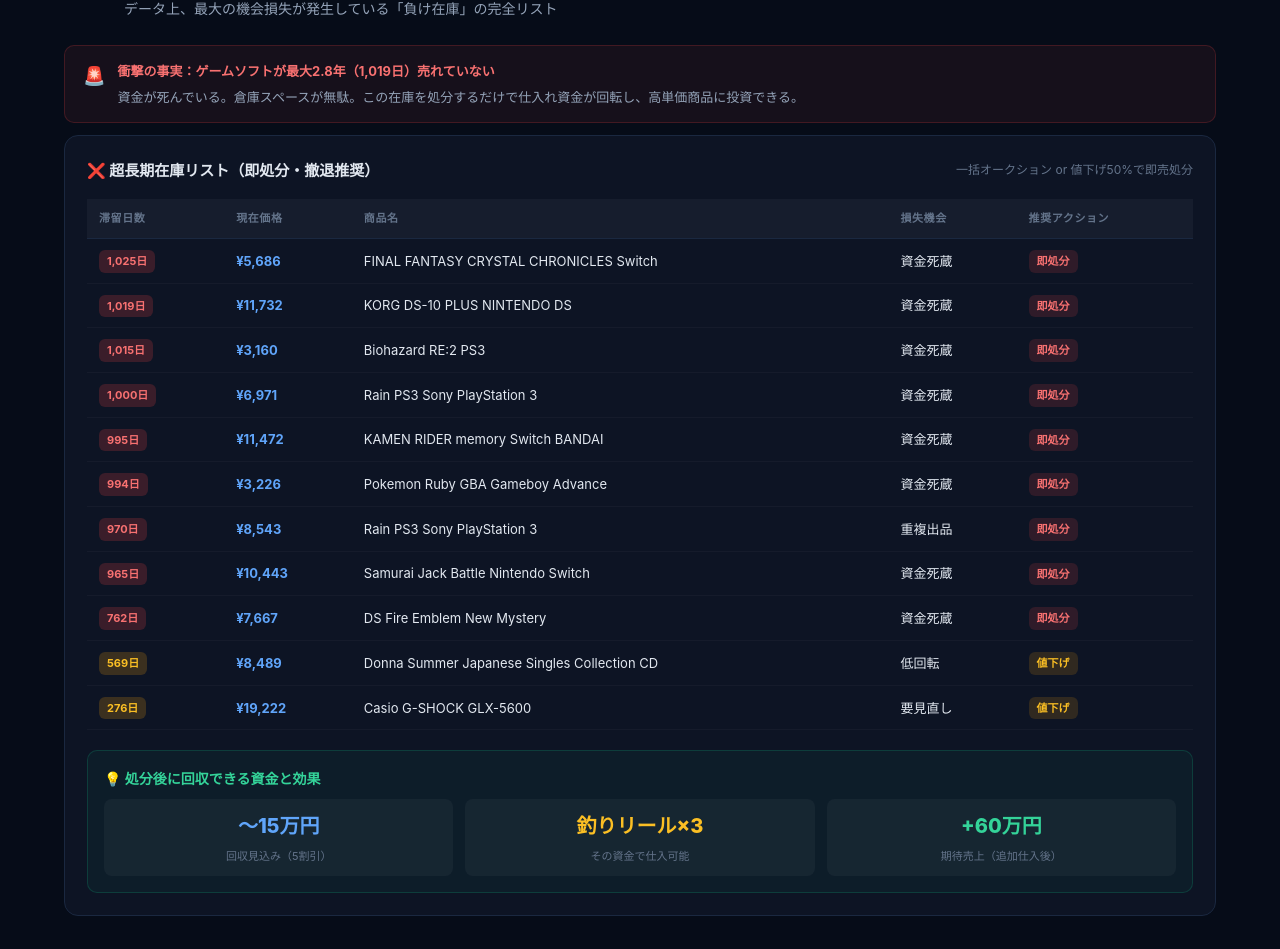
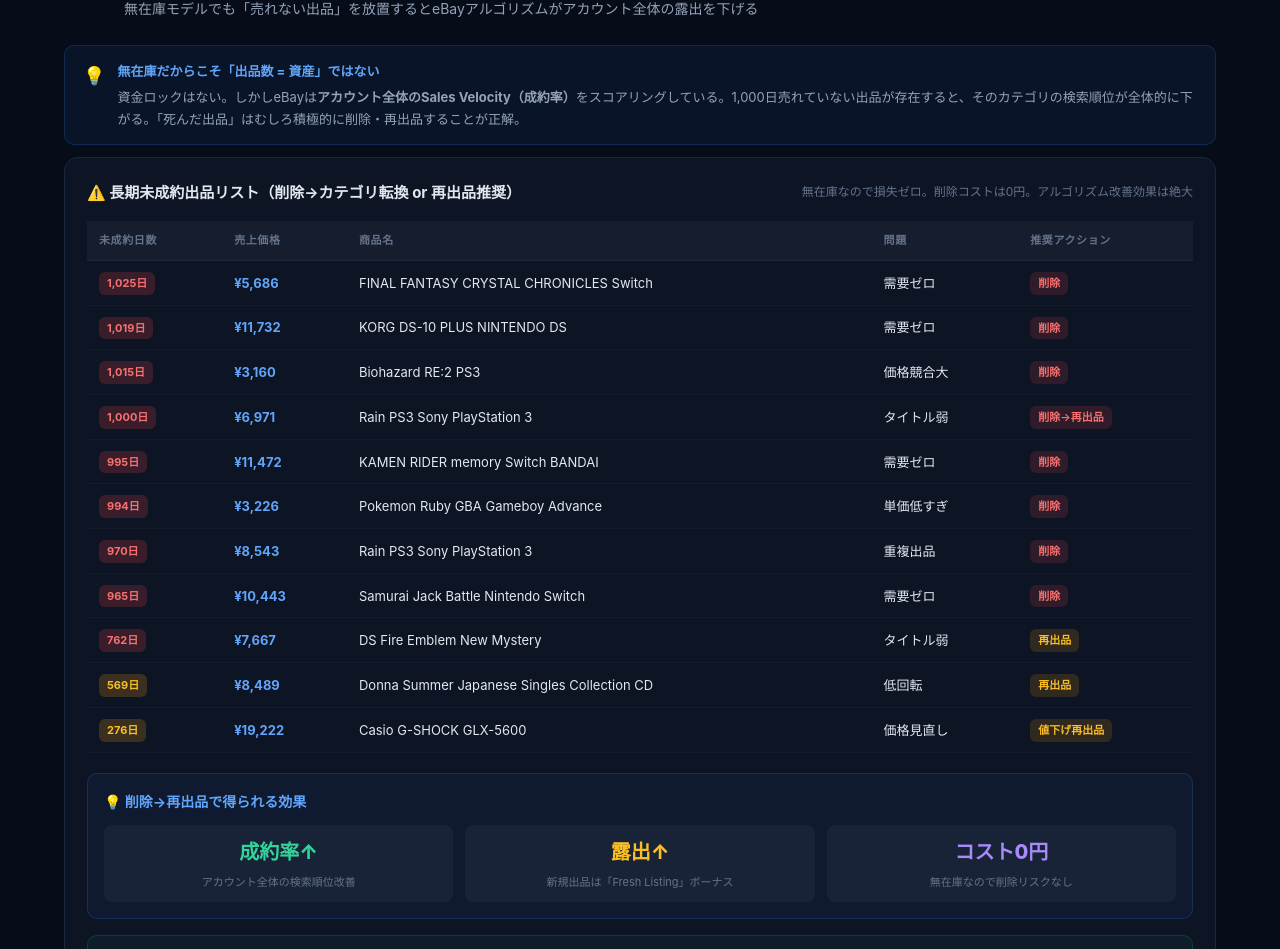
Before and after one commit to MoneyGoose123/ebay-analytics, a plain HTML site: page advice.html in a window 1280 px wide. Shown: the part 590-1539 px from the top of the page. Drawn offline with nearby package versions, Linux system fonts and the light colour scheme.

Commit message:
fix: 無在庫モデルを考慮しSection1を資金ロックからアルゴリズム対策に修正

```diff
--- a/advice.html
+++ b/advice.html
@@ -261,7 +261,7 @@
 <div class="container">
 
 <div class="jump-nav">
-  <a class="jump-btn" href="#sec1">🚨 今すぐ止める</a>
+  <a class="jump-btn" href="#sec1">🗑️ 出品断捨離</a>
   <a class="jump-btn" href="#sec2">📊 SKU分析の誤解</a>
   <a class="jump-btn" href="#sec3">⚡ 即効スイッチ戦略</a>
   <a class="jump-btn" href="#sec4">🏆 競合から盗む</a>
@@ -271,63 +271,73 @@
   <a class="jump-btn" href="#sec8">🎯 90日行動計画</a>
 </div>
 
-<!-- ===== SECTION 1: 今すぐ止める ===== -->
+<!-- ===== SECTION 1: 低コンバージョン出品の断捨離 ===== -->
 <div class="section" id="sec1">
   <div class="section-header">
     <div class="section-num red">1</div>
     <div class="section-title-group">
-      <h2>今すぐ止めるべき出品 <span class="impact high">緊急</span></h2>
-      <p>データ上、最大の機会損失が発生している「負け在庫」の完全リスト</p>
+      <h2>低コンバージョン出品の断捨離 <span class="impact high">緊急</span></h2>
+      <p>無在庫モデルでも「売れない出品」を放置するとeBayアルゴリズムがアカウント全体の露出を下げる</p>
     </div>
   </div>
 
-  <div class="alert danger">
-    <div class="alert-icon">🚨</div>
+  <div class="alert info">
+    <div class="alert-icon">💡</div>
     <div class="alert-body">
-      <div class="alert-title">衝撃の事実：ゲームソフトが最大2.8年（1,019日）売れていない</div>
-      <div class="alert-text">資金が死んでいる。倉庫スペースが無駄。この在庫を処分するだけで仕入れ資金が回転し、高単価商品に投資できる。</div>
+      <div class="alert-title">無在庫だからこそ「出品数 = 資産」ではない</div>
+      <div class="alert-text">資金ロックはない。しかしeBayは<strong>アカウント全体のSales Velocity（成約率）</strong>をスコアリングしている。1,000日売れていない出品が存在すると、そのカテゴリの検索順位が全体的に下がる。「死んだ出品」はむしろ積極的に削除・再出品することが正解。</div>
     </div>
   </div>
 
   <div class="card">
     <div class="card-header">
-      <div class="card-title">❌ 超長期在庫リスト（即処分・撤退推奨）</div>
-      <div class="card-sub">一括オークション or 値下げ50%で即売処分</div>
+      <div class="card-title">⚠️ 長期未成約出品リスト（削除→カテゴリ転換 or 再出品推奨）</div>
+      <div class="card-sub">無在庫なので損失ゼロ。削除コストは0円。アルゴリズム改善効果は絶大</div>
     </div>
     <div style="overflow-x:auto">
     <table class="problem-table">
-      <thead><tr><th>滞留日数</th><th>現在価格</th><th>商品名</th><th>損失機会</th><th>推奨アクション</th></tr></thead>
+      <thead><tr><th>未成約日数</th><th>売上価格</th><th>商品名</th><th>問題</th><th>推奨アクション</th></tr></thead>
       <tbody>
-        <tr><td><span class="days-badge critical">1,025日</span></td><td class="price-cell">¥5,686</td><td>FINAL FANTASY CRYSTAL CHRONICLES Switch</td><td>資金死蔵</td><td><span class="action-tag stop">即処分</span></td></tr>
-        <tr><td><span class="days-badge critical">1,019日</span></td><td class="price-cell">¥11,732</td><td>KORG DS-10 PLUS NINTENDO DS</td><td>資金死蔵</td><td><span class="action-tag stop">即処分</span></td></tr>
-        <tr><td><span class="days-badge critical">1,015日</span></td><td class="price-cell">¥3,160</td><td>Biohazard RE:2 PS3</td><td>資金死蔵</td><td><span class="action-tag stop">即処分</span></td></tr>
-        <tr><td><span class="days-badge critical">1,000日</span></td><td class="price-cell">¥6,971</td><td>Rain PS3 Sony PlayStation 3</td><td>資金死蔵</td><td><span class="action-tag stop">即処分</span></td></tr>
-        <tr><td><span class="days-badge critical">995日</span></td><td class="price-cell">¥11,472</td><td>KAMEN RIDER memory Switch BANDAI</td><td>資金死蔵</td><td><span class="action-tag stop">即処分</span></td></tr>
-        <tr><td><span class="days-badge critical">994日</span></td><td class="price-cell">¥3,226</td><td>Pokemon Ruby GBA Gameboy Advance</td><td>資金死蔵</td><td><span class="action-tag stop">即処分</span></td></tr>
-        <tr><td><span class="days-badge critical">970日</span></td><td class="price-cell">¥8,543</td><td>Rain PS3 Sony PlayStation 3</td><td>重複出品</td><td><span class="action-tag stop">即処分</span></td></tr>
-        <tr><td><span class="days-badge critical">965日</span></td><td class="price-cell">¥10,443</td><td>Samurai Jack Battle Nintendo Switch</td><td>資金死蔵</td><td><span class="action-tag stop">即処分</span></td></tr>
-        <tr><td><span class="days-badge critical">762日</span></td><td class="price-cell">¥7,667</td><td>DS Fire Emblem New Mystery</td><td>資金死蔵</td><td><span class="action-tag stop">即処分</span></td></tr>
-        <tr><td><span class="days-badge warning">569日</span></td><td class="price-cell">¥8,489</td><td>Donna Summer Japanese Singles Collection CD</td><td>低回転</td><td><span class="action-tag fix">値下げ</span></td></tr>
-        <tr><td><span class="days-badge warning">276日</span></td><td class="price-cell">¥19,222</td><td>Casio G-SHOCK GLX-5600</td><td>要見直し</td><td><span class="action-tag fix">値下げ</span></td></tr>
+        <tr><td><span class="days-badge critical">1,025日</span></td><td class="price-cell">¥5,686</td><td>FINAL FANTASY CRYSTAL CHRONICLES Switch</td><td>需要ゼロ</td><td><span class="action-tag stop">削除</span></td></tr>
+        <tr><td><span class="days-badge critical">1,019日</span></td><td class="price-cell">¥11,732</td><td>KORG DS-10 PLUS NINTENDO DS</td><td>需要ゼロ</td><td><span class="action-tag stop">削除</span></td></tr>
+        <tr><td><span class="days-badge critical">1,015日</span></td><td class="price-cell">¥3,160</td><td>Biohazard RE:2 PS3</td><td>価格競合大</td><td><span class="action-tag stop">削除</span></td></tr>
+        <tr><td><span class="days-badge critical">1,000日</span></td><td class="price-cell">¥6,971</td><td>Rain PS3 Sony PlayStation 3</td><td>タイトル弱</td><td><span class="action-tag stop">削除→再出品</span></td></tr>
+        <tr><td><span class="days-badge critical">995日</span></td><td class="price-cell">¥11,472</td><td>KAMEN RIDER memory Switch BANDAI</td><td>需要ゼロ</td><td><span class="action-tag stop">削除</span></td></tr>
+        <tr><td><span class="days-badge critical">994日</span></td><td class="price-cell">¥3,226</td><td>Pokemon Ruby GBA Gameboy Advance</td><td>単価低すぎ</td><td><span class="action-tag stop">削除</span></td></tr>
+        <tr><td><span class="days-badge critical">970日</span></td><td class="price-cell">¥8,543</td><td>Rain PS3 Sony PlayStation 3</td><td>重複出品</td><td><span class="action-tag stop">削除</span></td></tr>
+        <tr><td><span class="days-badge critical">965日</span></td><td class="price-cell">¥10,443</td><td>Samurai Jack Battle Nintendo Switch</td><td>需要ゼロ</td><td><span class="action-tag stop">削除</span></td></tr>
+        <tr><td><span class="days-badge critical">762日</span></td><td class="price-cell">¥7,667</td><td>DS Fire Emblem New Mystery</td><td>タイトル弱</td><td><span class="action-tag fix">再出品</span></td></tr>
+        <tr><td><span class="days-badge warning">569日</span></td><td class="price-cell">¥8,489</td><td>Donna Summer Japanese Singles Collection CD</td><td>低回転</td><td><span class="action-tag fix">再出品</span></td></tr>
+        <tr><td><span class="days-badge warning">276日</span></td><td class="price-cell">¥19,222</td><td>Casio G-SHOCK GLX-5600</td><td>価格見直し</td><td><span class="action-tag fix">値下げ再出品</span></td></tr>
       </tbody>
     </table>
     </div>
 
-    <div style="margin-top:20px;padding:16px;background:rgba(16,185,129,.06);border-radius:10px;border:1px solid rgba(16,185,129,.2)">
-      <div style="font-weight:700;color:#34d399;margin-bottom:8px">💡 処分後に回収できる資金と効果</div>
+    <div style="margin-top:20px;padding:16px;background:rgba(59,130,246,.06);border-radius:10px;border:1px solid rgba(59,130,246,.2)">
+      <div style="font-weight:700;color:#60a5fa;margin-bottom:12px">💡 削除→再出品で得られる効果</div>
       <div style="display:grid;grid-template-columns:repeat(3,1fr);gap:12px">
         <div style="text-align:center;padding:10px;background:rgba(255,255,255,.04);border-radius:8px">
-          <div style="font-size:20px;font-weight:800;color:#60a5fa">〜15万円</div>
-          <div style="font-size:11px;color:var(--muted);margin-top:4px">回収見込み（5割引）</div>
+          <div style="font-size:20px;font-weight:800;color:#34d399">成約率↑</div>
+          <div style="font-size:11px;color:var(--muted);margin-top:4px">アカウント全体の検索順位改善</div>
         </div>
         <div style="text-align:center;padding:10px;background:rgba(255,255,255,.04);border-radius:8px">
-          <div style="font-size:20px;font-weight:800;color:#fbbf24">釣りリール×3</div>
-          <div style="font-size:11px;color:var(--muted);margin-top:4px">その資金で仕入可能</div>
+          <div style="font-size:20px;font-weight:800;color:#fbbf24">露出↑</div>
+          <div style="font-size:11px;color:var(--muted);margin-top:4px">新規出品は「Fresh Listing」ボーナス</div>
         </div>
         <div style="text-align:center;padding:10px;background:rgba(255,255,255,.04);border-radius:8px">
-          <div style="font-size:20px;font-weight:800;color:#34d399">+60万円</div>
-          <div style="font-size:11px;color:var(--muted);margin-top:4px">期待売上（追加仕入後）</div>
+          <div style="font-size:20px;font-weight:800;color:#a78bfa">コスト0円</div>
+          <div style="font-size:11px;color:var(--muted);margin-top:4px">無在庫なので削除リスクなし</div>
         </div>
+      </div>
+    </div>
+
+    <div style="margin-top:16px;padding:16px;background:rgba(16,185,129,.06);border-radius:10px;border:1px solid rgba(16,185,129,.2)">
+      <div style="font-weight:700;color:#34d399;margin-bottom:8px">🔄 再出品時のポイント</div>
+      <div style="display:grid;grid-template-columns:1fr 1fr;gap:8px;font-size:13px">
+        <div>✅ タイトルを完全に書き直す（Section 6参照）</div>
+        <div>✅ 写真を差し替える（メイン画像を変える）</div>
+        <div>✅ カテゴリが正しいか確認する</div>
+        <div>✅ 競合の現在価格を再調査してから設定</div>
       </div>
     </div>
   </div>
@@ -601,7 +611,7 @@
         <div style="font-size:13px;font-weight:700;color:#fbbf24;margin-bottom:8px">📖 真似すべき3点</div>
         <div style="display:flex;flex-direction:column;gap:6px;font-size:13px;color:var(--muted2)">
           <div>① <strong style="color:var(--text)">「月756件の物量」</strong> — 時計1カテゴリに絞って出品量を増やす。nogi-japanも釣りリール×時計の2本柱で月200件目指す</div>
-          <div>② <strong style="color:var(--text)">「待てる在庫」</strong> — 平均91日かけて売る。値下げせず価格を守る（資金力が必要）</div>
+          <div>② <strong style="color:var(--text)">「価格を守る」</strong> — 平均91日かけて売る。無在庫モデルなら値下げ圧力がないので強気価格を維持できる。これが最大の強み</div>
           <div>③ <strong style="color:var(--text)">「ISSEY MIYAKEも扱う」</strong> — 時計以外もJ-ブランド時計（ISSEYミヤケ）を58,000円で販売中。nogi-japanも参考に</div>
         </div>
       </div>
```
